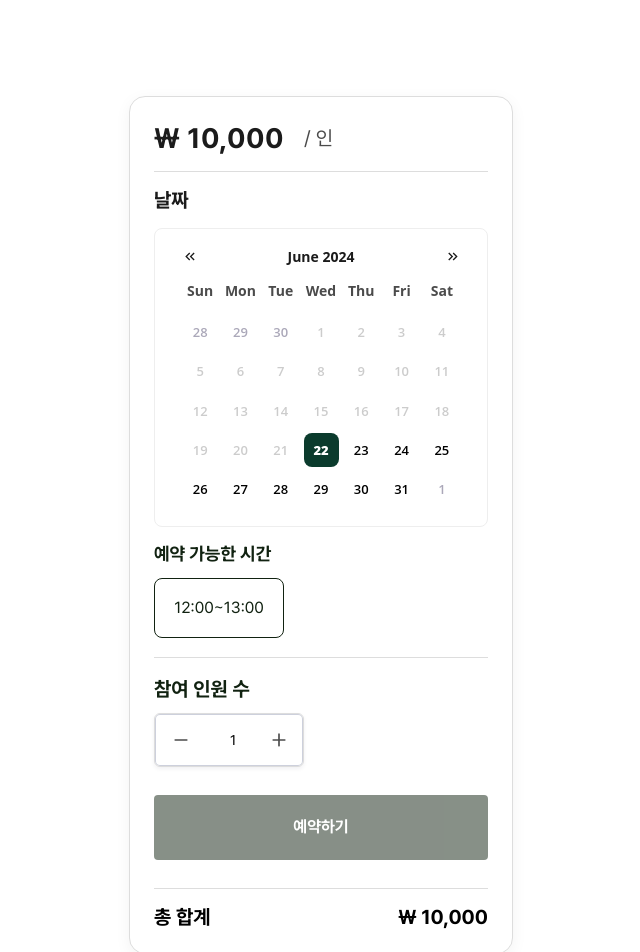
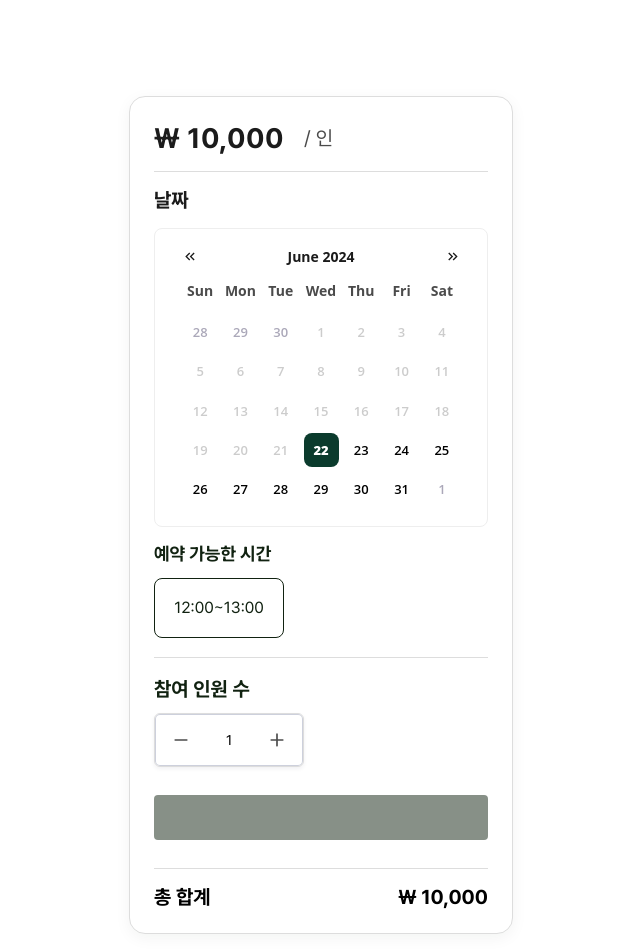
Before and after one commit to GlobalNomad-FE/FE, a Next.js app: page / in a window 1280 px wide. Shown: the top 952 px of the page, without its empty margins (319-959 px from the left). Built offline with nearby package versions, Linux system fonts and the light colour scheme.

Commit message:
[#27] feat : 예약하기 버튼 prop으로 텍스트 받아서 재활용 가능하게 바꿈 & 인원수 스타일 수정

```diff
--- a/components/FloatingBox/ParticipantCount.tsx
+++ b/components/FloatingBox/ParticipantCount.tsx
@@ -11,9 +11,9 @@ const ParticipantCount = ({
   handleCountPlus: () => void;
   handleCountMinus: () => void;
 }) => (
-  <div className="flex flex-col gap-[12px] border-t border-t-gray200 pt-[1.2rem]">
+  <div className="flex flex-col gap-[12px] border-t border-t-gray200 pt-[1.2rem] tablet:border-none">
     <p className="text-h3-bold text-green400">참여 인원 수</p>
-    <div className="border border-gray200 rounded-md flex shadow-custom bg-white overflow-hidden w-[150px]">
+    <div className="border border-gray200 rounded-md flex shadow-custom bg-white  justify-between w-[150px]">
       <button
         className="p-[1rem]"
         onClick={handleCountMinus}
@@ -24,7 +24,7 @@ const ParticipantCount = ({
       <div className="p-[8px] w-[52px] flex justify-center items-center text-body2-regular">
         {count}
       </div>
-      <button className="p-[10px]" onClick={handleCountPlus}>
+      <button className="p-[1rem]" onClick={handleCountPlus}>
         <PlusIcon />
       </button>
     </div>
--- a/components/FloatingBox/ReservationButton.tsx
+++ b/components/FloatingBox/ReservationButton.tsx
@@ -2,10 +2,12 @@ import React from 'react';
 
 const ReservationButton = ({
   value,
-  handleReservation,
+  handleButtonClick,
+  text,
 }: {
-  value: number | null;
-  handleReservation: () => void;
+  value: boolean;
+  handleButtonClick: () => void;
+  text: string;
 }) => (
   <button
     className={`px-4 py-[1.4rem] bg-nomad-black w-full text-white text-body1-bold my-7 rounded ${
@@ -13,9 +15,9 @@ const ReservationButton = ({
     }`}
     type="submit"
     disabled={!value}
-    onClick={handleReservation}
+    onClick={handleButtonClick}
   >
-    예약하기
+    {text}
   </button>
 );
 
```
